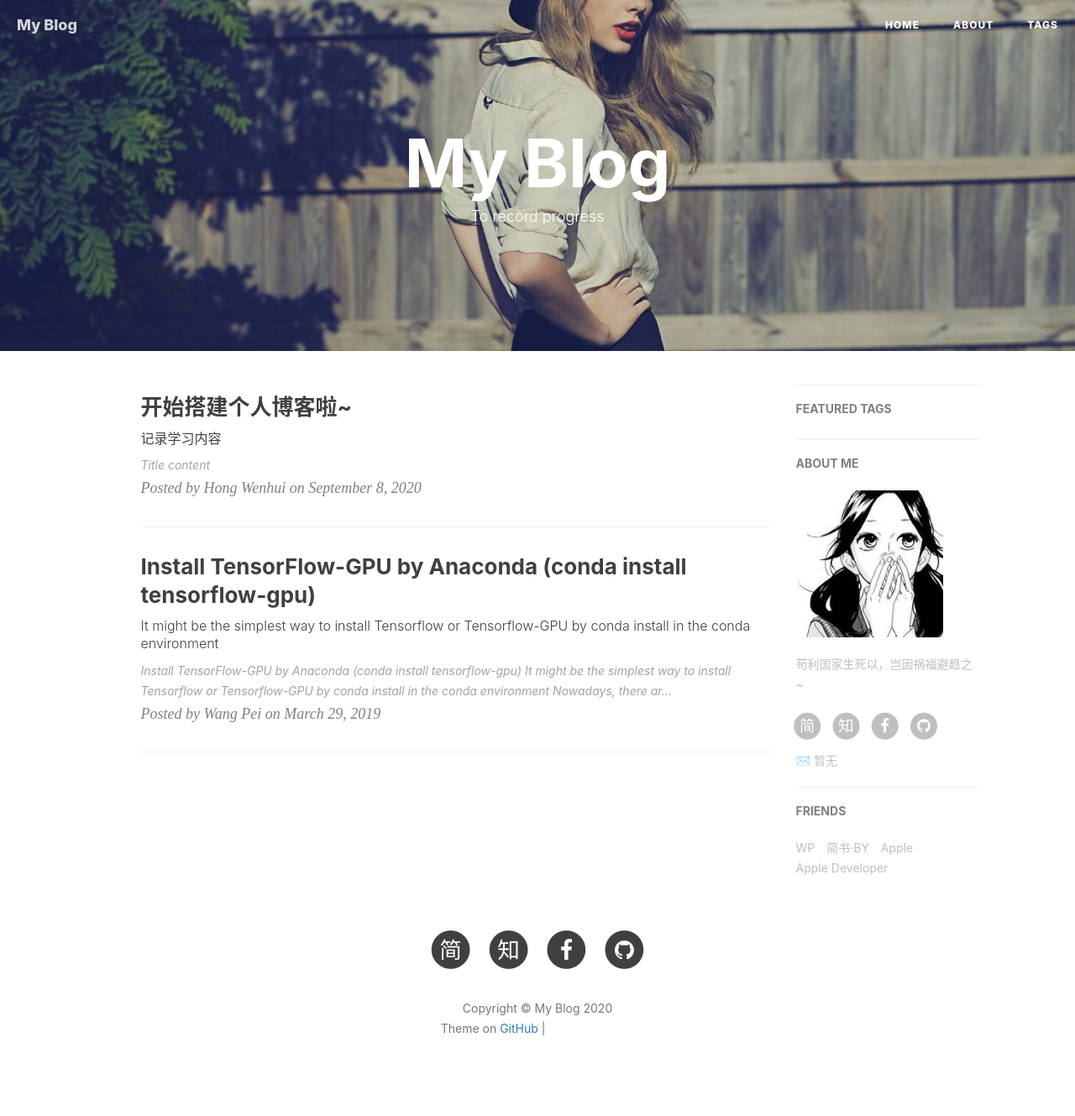
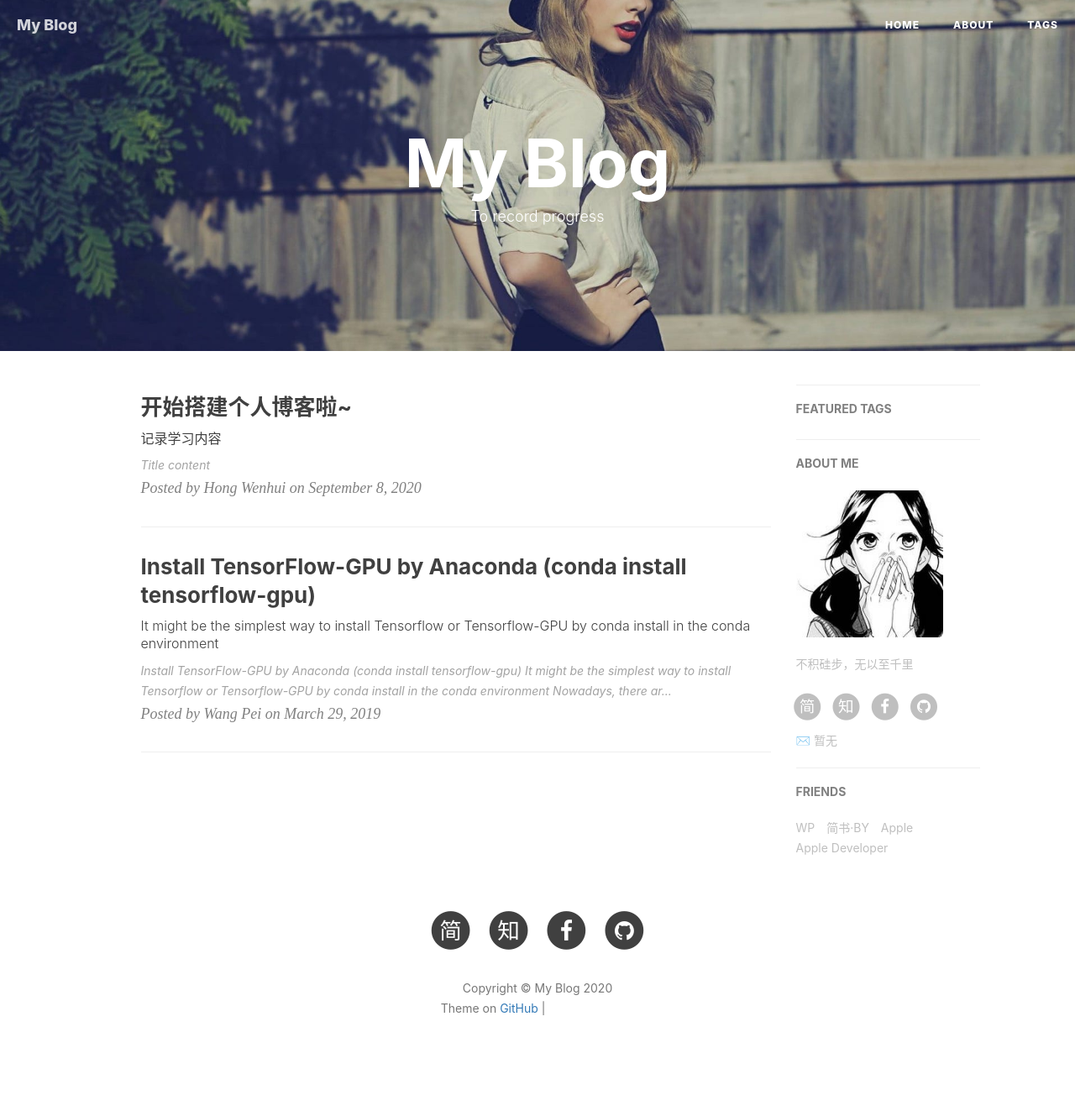
Before and after one commit to Koubunnkei/Koubunnkei.github.io, a Jekyll site: the page built from index.html, in a window 1280 px wide. Shown: the whole page at 84% size. Built offline with Jekyll 4.4.1, drawn with Linux system fonts in a browser that asks for light colours; nearby versions of some CDN libraries; library files that are not in the unit come from our copies; the list of posts is cut into pages by our own code; comment, search, counter and statistics services are not loaded; after the commit the page ends 1305 px from its top, so only the background shows below that; grey boxes are pictures that could not be loaded.

Commit message:
Update _config.yml

```diff
--- a/_config.yml
+++ b/_config.yml
@@ -11,7 +11,7 @@
 
 # Sidebar settings
 sidebar: true                           # whether or not using Sidebar.
-sidebar-about-description: "苟利国家生死以，岂因祸福避趋之~"
+sidebar-about-description: "不积硅步，无以至千里"
 sidebar-avatar: /img/avatar_binggan.jpg      # use absolute URL, seeing it's used in both `/` and `/about/`
 
 
```
